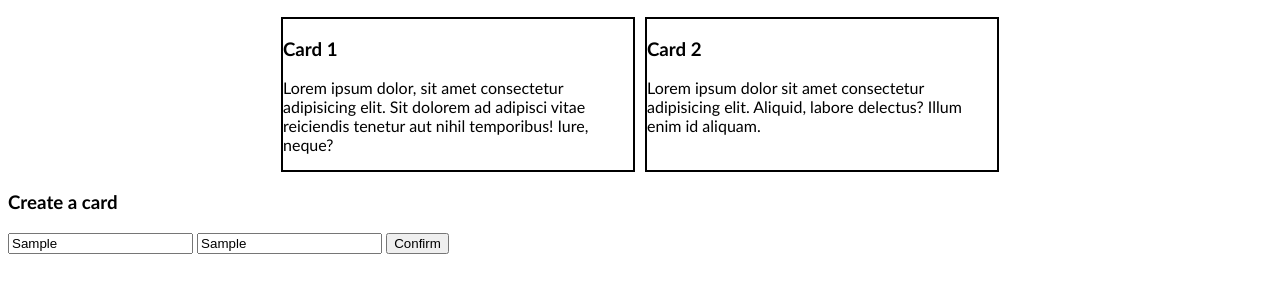
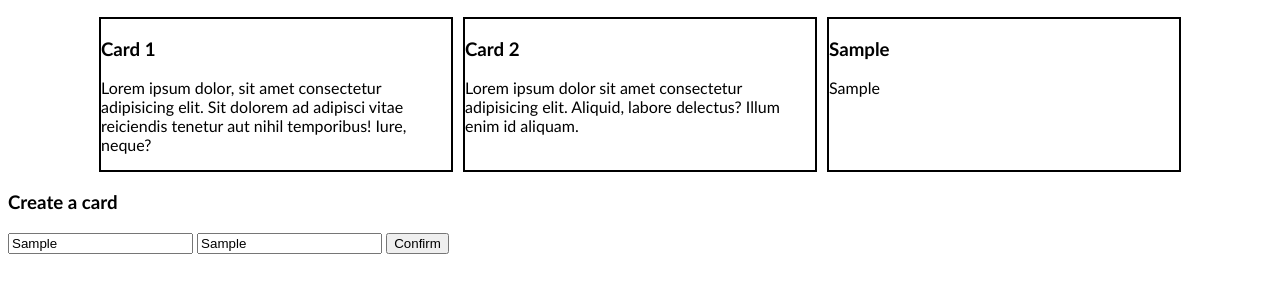
Before and after one commit to Kostya20079/test-git-2, a plain HTML site: page index.html in a window 1280 px wide. Both pictures are taken after typing "Sample", "Sample" into the empty fields and a click on the button "Confirm". Shown: the part 114-406 px from the top of the page. Drawn offline with Linux system fonts and the light colour scheme.

Commit message:
created basic fuctional

```diff
--- a/css/style.css
+++ b/css/style.css
@@ -19,3 +19,8 @@ body {
 .card:not(.card:last-child) {
     margin-right: 10px;
 }
+
+.error-message {
+    font-size: 15px;
+    color: red;
+}
--- a/main.js
+++ b/main.js
@@ -11,10 +11,40 @@ const nameOfCardInput = document.querySelector('.name-input')
 const textInput = document.querySelector('.text-input')
 const cardsBlock = document.querySelector('.cards')
 
+
+const createCard = (title, text) => {
+    const cardBlock = document.createElement('div')
+    const cardTitle = document.createElement('h3')
+    const cardText = document.createElement('p')
+
+    cardBlock.className = 'card'
+    cardTitle.textContent = title
+    cardText.textContent = text
+
+    cardBlock.append(cardTitle, cardText)
+
+    return cardBlock
+}
+
+const errorMessage = (text) => {
+    const errorSpan = document.createElement('span')
+    errorSpan.className = 'error-message'
+    errorSpan.textContent = text
+
+    return errorSpan
+}
+
+
 getForm.addEventListener('submit', (event) => {
     event.preventDefault()
-    const getName = nameOfCardInput.value
+    const getTitle = nameOfCardInput.value
     const getText = textInput.value
 
-    console.log(getName, getText);
+    if(getTitle && getText) {
+        const createdCardItem = createCard(getTitle, getText)
+        cardsBlock.append(createdCardItem)
+    } else {
+        const block = getForm.closest('.create-input')
+        block.append(errorMessage('Could you input corect data'))
+    }
 })
```
